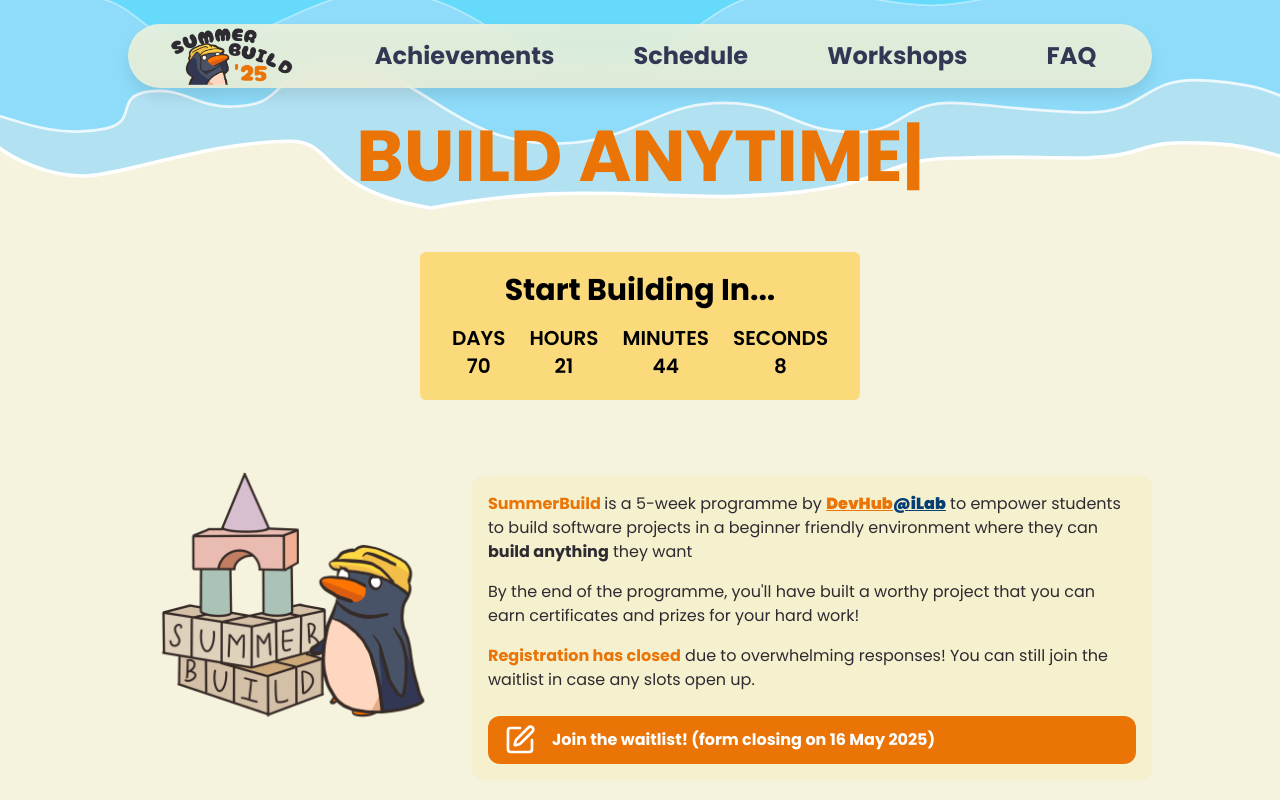
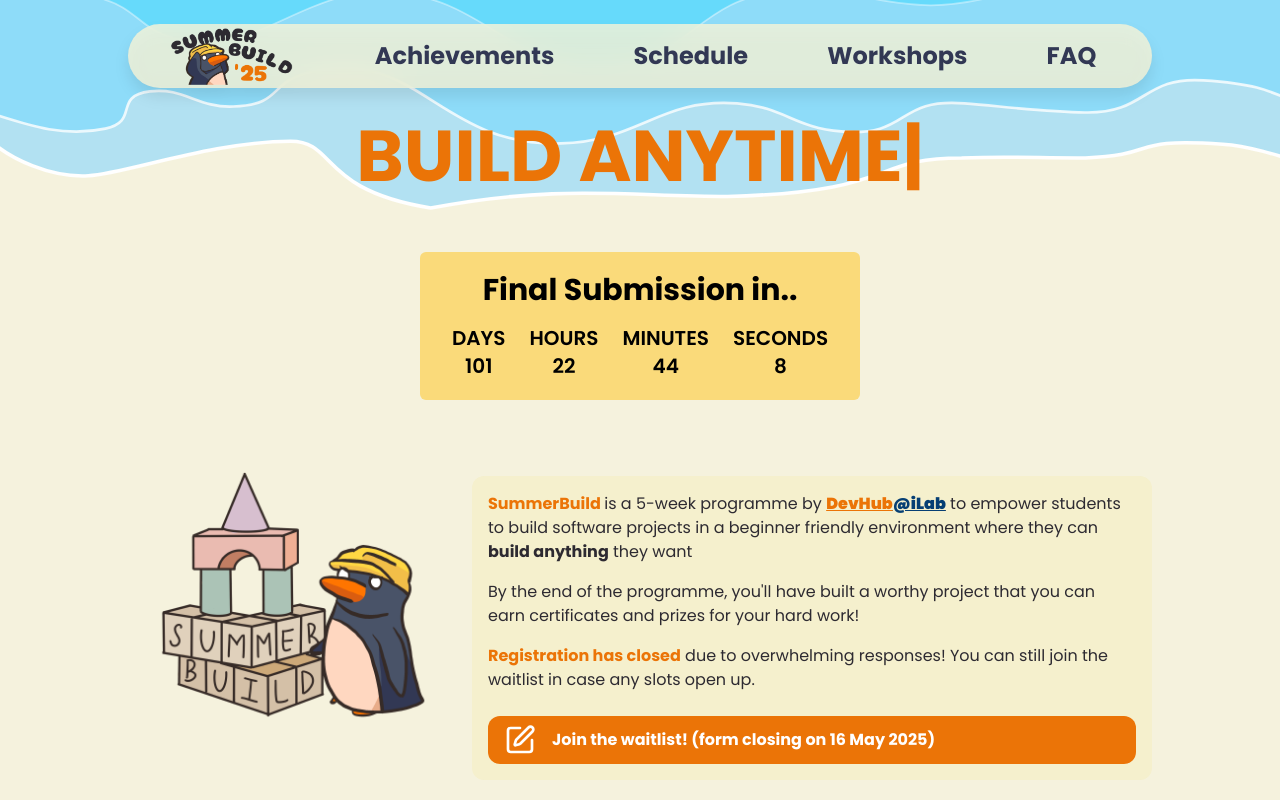
Before and after one commit to DevHub-iLab/summerbuild-2025, a React (Vite) app: page / in a window 1280 px wide. Shown: the top 800 px of the page. Built offline with nearby package versions, Linux system fonts and the light colour scheme; the HTML template or start-up script is replaced by a standard one.

Commit message:
⚡ Updated Countdown

```diff
--- a/src/components/Body/Countdown/Countdown.jsx
+++ b/src/components/Body/Countdown/Countdown.jsx
@@ -6,8 +6,8 @@
         <div className="flex w-auto flex-col items-center pt-10">
             {/*26 May 2025, 10am*/}
             <Timer
-                timer="Start Building In..."
-                targetDate="2025-05-26T10:00:00"
+                timer="Final Submission in.."
+                targetDate="2025-06-26T11:00:00"
             />
         </div>
     )
```
